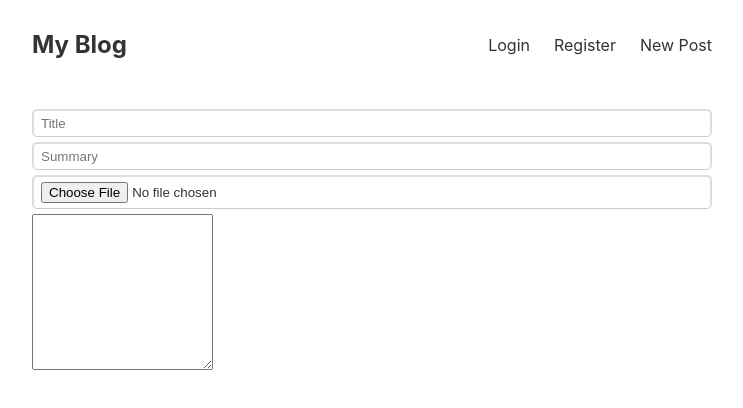
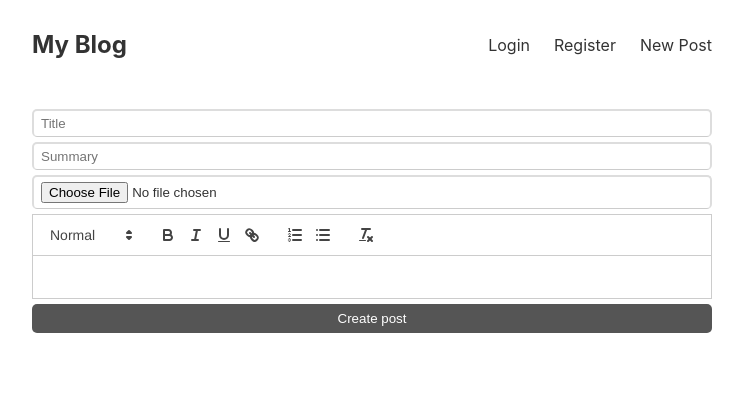
Before and after one commit to black-codher-bootcamp-2022-daly/personal-project-rebeccay2929, a React (Create React App) app in the folder client/: page /create in a window 1280 px wide. Shown: the top 408 px of the page, without its empty margins (268-1011 px from the left). Built offline with nearby package versions, Linux system fonts and the light colour scheme.

Commit message:
react quill

```diff
--- a/client/package.json
+++ b/client/package.json
@@ -8,6 +8,7 @@
     "cors": "^2.8.5",
     "react": "^18.2.0",
     "react-dom": "^18.2.0",
+    "react-quill": "^2.0.0",
     "react-router-dom": "^6.8.1 ",
     "react-scripts": "^5.0.1",
     "web-vitals": "^3.1.1"
@@ -18,9 +19,6 @@
     "test": "react-scripts test",
     "eject": "react-scripts eject"
   },
-
-
-
   "browserslist": {
     "production": [
       ">0.2%",
--- a/client/src/App.css
+++ b/client/src/App.css
@@ -98,6 +98,6 @@
   padding: 7px 0;
 }
 
-form h1{
+form.login h1, form.register h1{
   text-align: center;
 }
--- a/client/src/pages/CreatePost.js
+++ b/client/src/pages/CreatePost.js
@@ -1,16 +1,47 @@
+import { useState } from "react";
+import ReactQuill from "react-quill";
+import "react-quill/dist/quill.snow.css";
+
+// const modules = {
+//   toolbar: [
+//     [{ 'header': [1, 2, false] }],
+//     ['bold', 'italic', 'underline','strike', 'blockquote'],
+//     [{'list': 'ordered'}, {'list': 'bullet'}, {'indent': '-1'}, {'indent': '+1'}],
+//     ['link', 'image'],
+//     ['clean']
+//   ]
+
+// }
+// const formats = [
+//   'header',
+//     'bold', 'italic', 'underline', 'strike', 'blockquote',
+//     'list', 'bullet', 'indent',
+//     'link', 'image'
+// ],
+
 export default function CreatePost() {
+  const [title, setTitle] = useState("");
+  const [summary, setSummary] = useState("");
+  const [content, setContent] = useState("");
+
   return (
     <form>
-      <input type="title" placeholder= {'Title'} />
-      <input type="summary" placeholder={'Summary'} />
-      <input type="file" />
-      <textarea
-        name=""
-        id=""
-        cols=""
-        rows="10">
-
-      </textarea>
+      <input
+        type="title"
+        placeholder={"Title"}
+        value={title}
+        onChange={(ev) => setTitle(ev.target.value)}
+      />
+      <input
+        type="summary"
+        placeholder={"Summary"}
+        value={summary}
+        onChange={(ev) => setSummary(ev.target.value)}
+      />
+      <input type="file" onChange={(ev) => setFiles(ev.target.files)} />
+      {/* <Editor value={content} onChange={setContent} /> */}
+      <ReactQuill value={content} /*modules=modules*/  />
+      <button style={{ marginTop: "5px" }}> Create post</button>
     </form>
   );
 }
```
Also changed, not shown: 1 other file (tests, documents, lock files or other folders).
